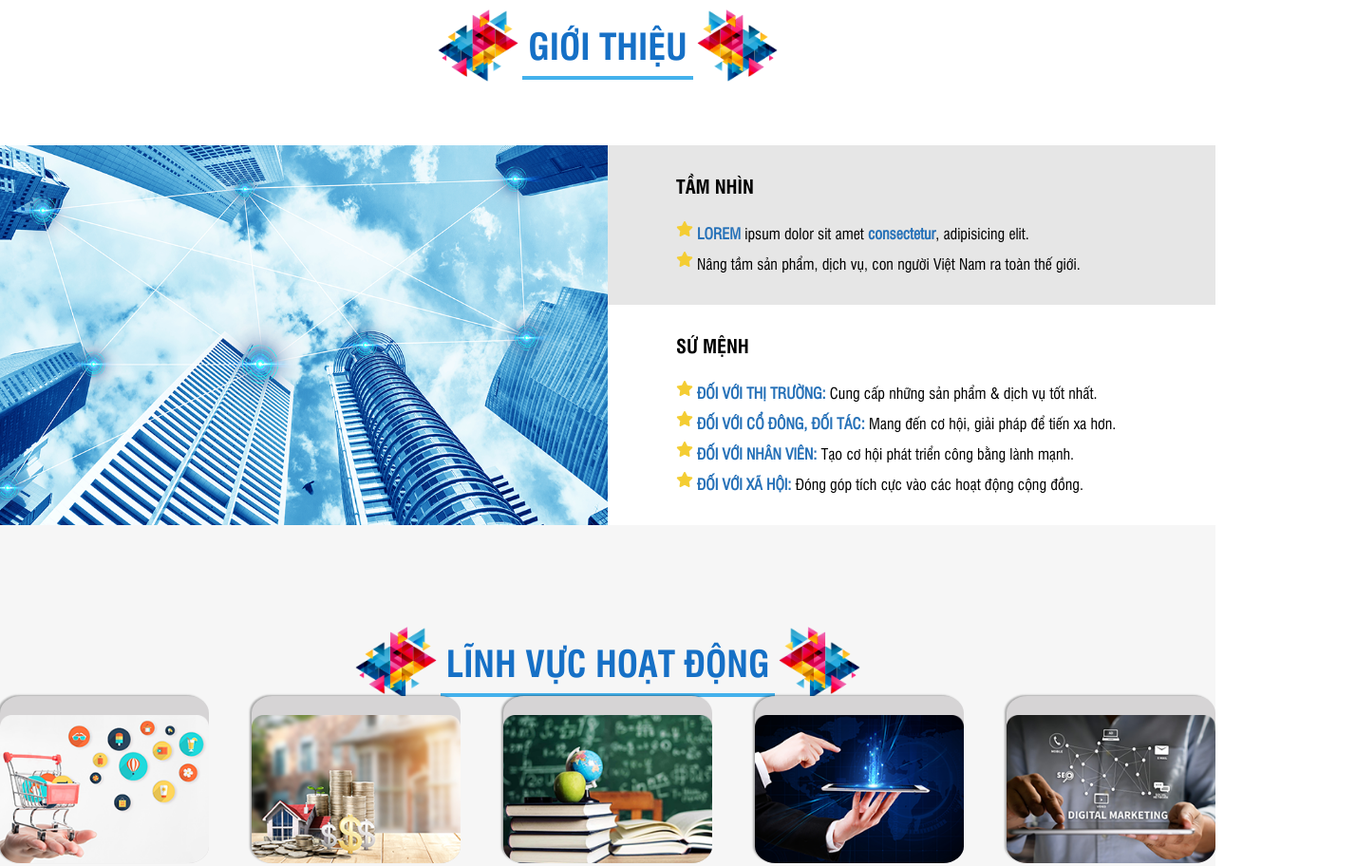
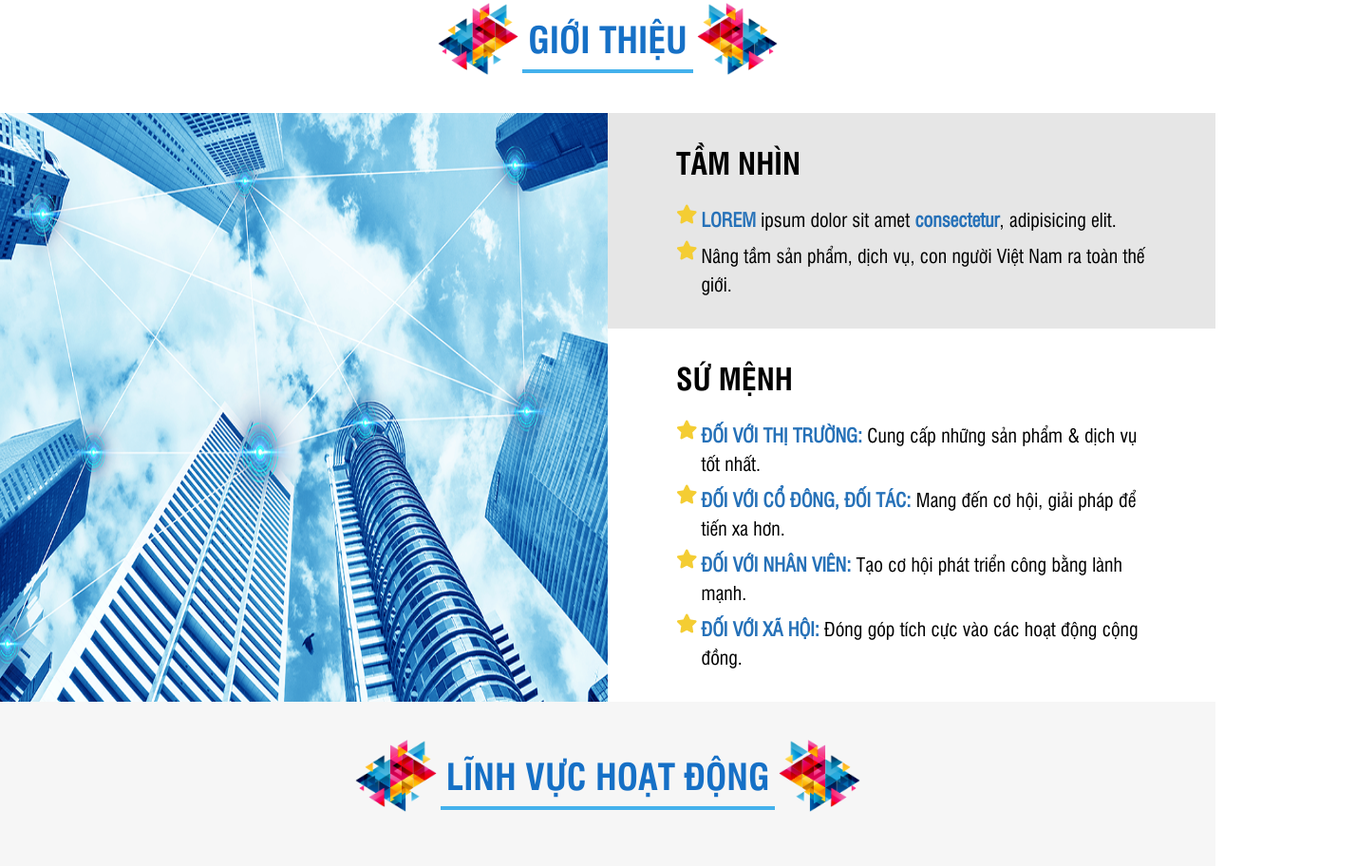
Before and after one commit to nguyenduy20th1/devmaster, a plain HTML site: page Day04/Website-trang-web-rich-connection.html in a window 1280 px wide. Shown: the part 1341-2253 px from the top of the page at 95% size, 1428 px wide, since content can reach past the window. Drawn offline with Linux system fonts and the light colour scheme.

Commit message:
update-clear-day4

```diff
--- a/Day04/style.css
+++ b/Day04/style.css
@@ -230,20 +230,27 @@ nav {
     color: #1670c6;
 }
 
+.content-info_infomation {
+    padding-top: 60px;
+}
+
 .content-info_infomation .content .content-info {
     position: relative;
     display: block;
     background-color: #f6f6f6;
 }
 
-.content .content-info .content-info_title {
+.content-info_title {
     position: relative;
     display: flex;
     justify-content: center;
     align-items: center;
-    height: 250px;
     width: 100%;
-    padding: 80px 0 40px;
+    padding: 40px;
+}
+
+.content .content-info .content-info_title {
+    padding-top: 40px;
 }
 
 .content .content-info .content-info_title img {
@@ -308,18 +315,23 @@ nav {
 }
 
 .content-info_content-text > ul > h2 {
-    font-size: 20px;
+    font-size: 32px;
     padding-bottom: 20px;
     font-family: "UTMSwissCondensedBold";
 }
 
+.content-info_content-text > ul > li > p {
+    font-size: 20px;
+    line-height: 1.5;
+}
+
 .content-info_content-text > ul > li > p > b {
     color: #2671b8;
-    font-size: 16px;
+    font-size: 20px;
 }
 
 .content-info_content-text > ul > li > i {
-    font-size: 16px;
+    font-size: 20px;
     color: #f4cd33;
     margin-right: 4px;
 }
@@ -331,11 +343,10 @@ nav {
 .content-fields_title-fix {
     display: block;
     position: relative;
-    height: 140px;
 }
 
-.content-fields_title-fix > .content-info_title {
-    padding-top: 52px;
+.content-fields_title-fix {
+
 }
 
 .content-fields-option {
@@ -504,13 +515,12 @@ nav {
 }
 
 .content-info-project {
-    padding: 50px;
+
 }
 
 .content-project_title-fix {
     display: block;
     position: relative;
-    height: 120px;
 }
 
 .content-project_menu {
@@ -580,7 +590,7 @@ nav {
     justify-content: center;
     padding: 60px 0 20px;
     text-align: center;
-    height: 160px;
+    height: 150px;
     width: 100%;
 }
 
```
